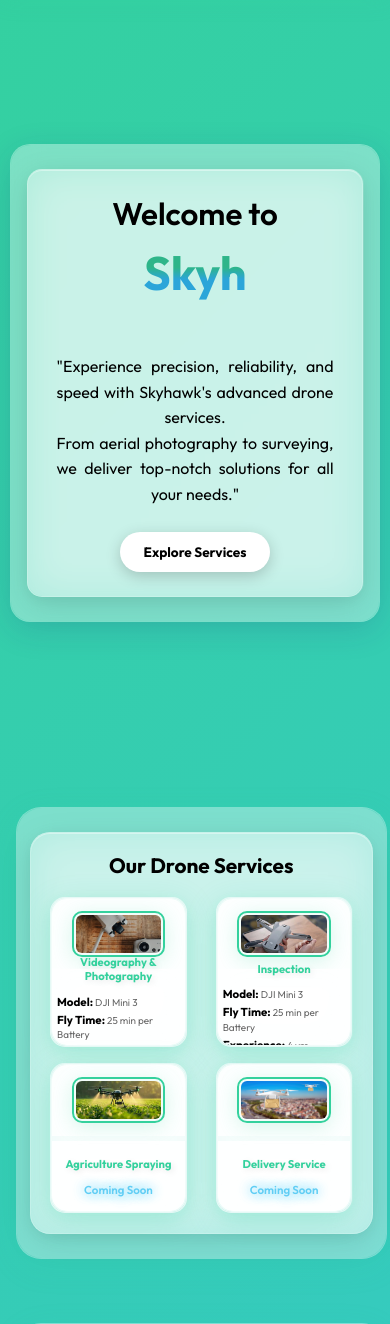
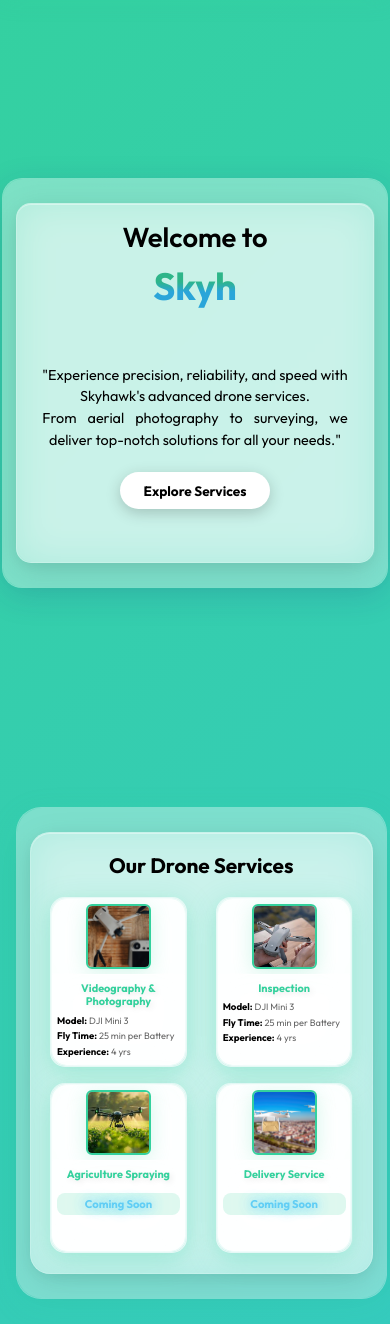
Before and after one commit to karthik-2-2/skyhawkservices, a PHP site: page / in a window 390 px wide. Shown: the part 69-1393 px from the top of the page. Run offline with PHP 8.4, Linux system fonts and the light colour scheme.

Commit message:
FIXED: Service cards proper heights + square images. Cards now fixed heights (210-250px/170-200px/155-180px) for all text lines. Images square: 80x80px/65x65px/55x55px with object-fit:cover. Flexbox layout ensures proper space distribution. All breakpoints (768/480/360) updated with precise height calculations

```diff
--- a/index.php
+++ b/index.php
@@ -1758,8 +1758,7 @@
 
       .card {
         width: clamp(150px, 45vw, 180px);
-        height: auto !important; /* Changed from fixed height to auto */
-        min-height: clamp(190px, 47vw, 230px); /* Minimum height, can expand */
+        height: clamp(210px, 52vw, 250px) !important; /* Fixed height with proper space for all lines */
         margin: 0;
         /* Smoother flip transition */
         transition: transform 0.6s cubic-bezier(0.4, 0.0, 0.2, 1);
@@ -1771,50 +1770,61 @@
       }
 
       .service-image-frame {
-        padding: 6px; /* Reduced padding */
-        height: auto; /* Changed to auto */
-        min-height: 90px; /* Minimum height for image area */
-        max-height: 110px; /* Maximum to prevent too large */
+        padding: 6px;
+        height: 100px; /* Fixed height for image container */
+        display: flex;
+        align-items: center;
+        justify-content: center;
       }
 
       .service-image-frame img {
-        width: 75%; /* Reduced from 85% to make image smaller */
-        height: 75%; /* Reduced from 85% to make image smaller */
-        max-height: 90px; /* Max height for image */
-        padding: 4px; /* Reduced padding */
+        width: 80px !important; /* Fixed square width */
+        height: 80px !important; /* Fixed square height */
+        object-fit: cover; /* Maintain aspect ratio in square */
+        border-radius: 8px;
+        padding: 0;
       }
 
       .service-card-info {
-        padding: 0.5rem 0.4rem; /* Added top padding */
-        height: auto !important; /* Changed to auto to expand with content */
-        min-height: 85px; /* Minimum height for text area */
+        padding: 0.6rem 0.5rem 0.5rem 0.5rem; /* Proper padding for text area */
+        height: calc(100% - 100px); /* Take remaining height after image */
+        display: flex;
+        flex-direction: column;
+        justify-content: flex-start;
       }
 
       .service-card-info h3 {
-        font-size: 0.85rem !important; /* Increased from 0.75rem */
-        margin: 0 0 5px 0; /* Increased bottom margin */
-        line-height: 1.2; /* Increased from 1.1 */
-        font-weight: 700; /* Make it bolder */
-        white-space: normal; /* Allow text wrapping */
-        overflow: visible; /* Show all text */
+        font-size: 0.82rem !important;
+        margin: 0 0 6px 0;
+        line-height: 1.25;
+        font-weight: 700;
+        white-space: normal;
+        overflow: visible;
+        max-height: 2.5em; /* Limit to 2 lines */
       }
 
       .service-card-info .specs {
-        font-size: 0.7rem !important; /* Increased from 0.6rem */
-        line-height: 1.5 !important; /* Increased from 1.2 for better spacing */
-        margin-top: 4px;
-        white-space: normal; /* Allow text wrapping */
-        overflow: visible; /* Show all text */
+        font-size: 0.68rem !important;
+        line-height: 1.6 !important; /* Better spacing between lines */
+        margin-top: 0;
+        white-space: normal;
+        overflow: visible;
       }
 
       .service-card-info .specs strong {
-        font-size: 0.72rem; /* Slightly larger for labels */
+        font-size: 0.7rem;
+        font-weight: 700;
+        display: inline-block;
       }
 
       .coming-soon {
-        font-size: 0.72rem; /* Increased from 0.65rem */
-        margin-top: 5px;
-        font-weight: 600;
+        font-size: 0.7rem;
+        margin-top: 8px;
+        font-weight: 700;
+        padding: 4px 8px;
+        background: rgba(52, 209, 157, 0.2);
+        border-radius: 8px;
+        display: inline-block;
       }
 
       .services-card-back {
@@ -1959,8 +1969,7 @@
 
       .card {
         width: clamp(110px, 35vw, 140px);
-        height: auto !important; /* Changed to auto */
-        min-height: clamp(150px, 38vw, 180px); /* Minimum, can expand */
+        height: clamp(170px, 43vw, 200px) !important; /* Fixed height */
         margin: 0;
         /* Smoother flip */
         transition: transform 0.6s cubic-bezier(0.4, 0.0, 0.2, 1);
@@ -1972,37 +1981,49 @@
 
       .service-image-frame {
         padding: 4px !important;
-        height: auto !important; /* Changed to auto */
-        min-height: 70px !important;
-        max-height: 90px !important;
+        height: 75px !important; /* Fixed height */
+        display: flex !important;
+        align-items: center !important;
+        justify-content: center !important;
       }
 
       .service-image-frame img {
-        width: 75% !important;
-        height: 75% !important;
-        max-height: 75px !important; /* Max height */
-        padding: 2px !important;
+        width: 65px !important; /* Square */
+        height: 65px !important; /* Square */
+        object-fit: cover !important;
+        border-radius: 6px !important;
+        padding: 0 !important;
       }
 
       .service-card-info {
-        padding: 0.3rem !important;
-        height: auto !important; /* Changed to auto */
-        min-height: 70px !important; /* Minimum, can expand */
+        padding: 0.4rem 0.3rem !important;
+        height: calc(100% - 75px) !important; /* Remaining space */
+        display: flex !important;
+        flex-direction: column !important;
+        justify-content: flex-start !important;
       }
 
       .service-card-info h3 {
-        font-size: 0.7rem !important;
-        line-height: 1.3 !important;
+        font-size: 0.68rem !important;
+        line-height: 1.25 !important;
         font-weight: 700 !important;
+        margin: 0 0 4px 0 !important;
+        max-height: 2.5em !important;
         white-space: normal !important;
         overflow: visible !important;
       }
 
       .service-card-info .specs {
-        font-size: 0.62rem !important;
-        line-height: 1.5 !important;
+        font-size: 0.58rem !important;
+        line-height: 1.55 !important;
+        margin-top: 0 !important;
         white-space: normal !important;
         overflow: visible !important;
+      }
+
+      .service-card-info .specs strong {
+        font-size: 0.6rem !important;
+        font-weight: 700 !important;
       }
 
       .services-card-back {
```
Also changed, not shown: other parts of index.php (+28 -13 lines).
